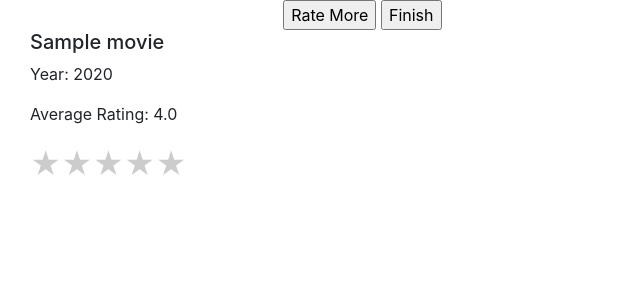
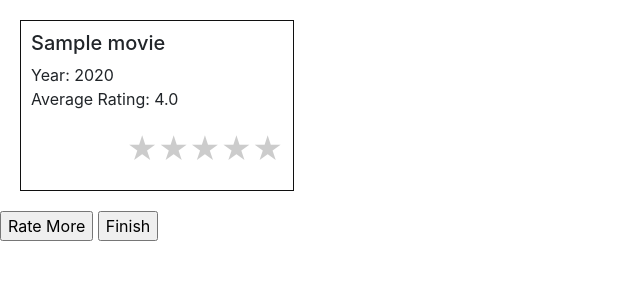
Before and after one commit to NomNomNavigator/PrismDeck, a Flask app: page /rate-movies in a window 1280 px wide. Shown: the part 76-376 px from the top of the page, without its empty margins (0-640 px from the left). Run offline with Flask 3, Linux system fonts and the light colour scheme; a user stored in the database is signed in; tables that the repository leaves empty hold one stand-in row (values such as "Sample post"); parts of the project's set-up code (start-up, migrations or seed data) failed here and were passed over.

Commit message:
tiles styled, 8 per render now

```diff
--- a/web_app/rate_movies.py
+++ b/web_app/rate_movies.py
@@ -25,8 +25,8 @@
     else:
         movies = cached_movies
 
-    # Slice the list to get the next 10 movies starting from the current position
-    movies_to_rate = movies[current_movie_position : current_movie_position + 10]
+    # Slice the list to get the next 8 movies starting from the current position
+    movies_to_rate = movies[current_movie_position : current_movie_position + 8]
 
     return render_template('rate-movies.html', user=current_user, movies=movies_to_rate)
 
@@ -52,9 +52,9 @@
                 save_movie_rating(user_id, movie_id, rating)
 
     # Add 10 to counter get next 10 movies if "next" is clicked
-    current_movie_position += 10
+    current_movie_position += 8
 
-    if current_movie_position >= 190:
+    if current_movie_position >= 192:
         current_movie_position = 0
 
     if 'next' in request.form:
--- a/web_app/static/styles.css
+++ b/web_app/static/styles.css
@@ -1,23 +1,47 @@
 /* Styling for rate-movies.html */
+.submit-container {
+  clear: both;
+  text-align: center;
+  margin-top: 20px;
+  margin-left: 5px;
+}
+
 .movie_column {
-  float: left;
-  width: 19%;
+  display: flex;
+  flex-direction: column;
+  width: 23%;
   padding: 10px;
-  margin:20px;
-  height: 150px;
+  margin: 10px;
+  box-sizing: border-box;
 }
 
 .movie-tile {
+  display: flex;
+  flex-direction: column;
+  border: 1px solid #101010;
+  padding: 10px;
+  width: 100%;
+}
+
+.movie-tile2 {
   display: grid;
-  grid-template-columns: auto;
-  gap: 10px;
-  border: 1px solid #ccc;
+  grid-template-columns: auto 1fr auto;
+  grid-gap: 10px;
+  border: 1px solid #101010;
   padding: 10px;
-  margin-bottom: 20px;
+  width: 100%;
+}
+
+.movie-container {
+  display: flex;
+  flex-wrap: wrap;
+  justify-content: flex-start;
+  align-items: flex-start;
 }
 
 .rating {
-  display: inline-block;
+  display: flex;
+  flex-direction: column;
 }
 
 .rating input {
--- a/web_app/templates/rate-movies.html
+++ b/web_app/templates/rate-movies.html
@@ -31,12 +31,11 @@
     <form action="{{ url_for('rate_movies.rate_movie') }}" method="post">
       {% for movie in movies %}
         <div class="movie_column">
-          <div class="movie_tile">
+          <div class="movie-tile">
             <div class="rating">
               <div>
                 <h5>{{ movie['title'] }}</h5>
-                <p>Year: {{ movie['year'] }}</p>
-                <p>Average Rating: {{ movie['avg_rate'] }}</p>
+                <p>Year: {{ movie['year'] }} <br> Average Rating: {{ movie['avg_rate'] }}</p>
                 <input type="hidden" name="movie_ids[]" value="{{ movie['id'] }}">
                 <input value="5" name="rating_{{ movie['id'] }}" id="star5_{{ movie['id'] }}" type="radio">
                 <label for="star5_{{ movie['id'] }}"></label>
```
